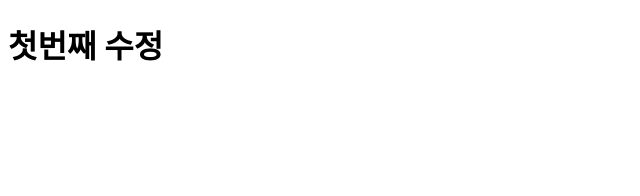
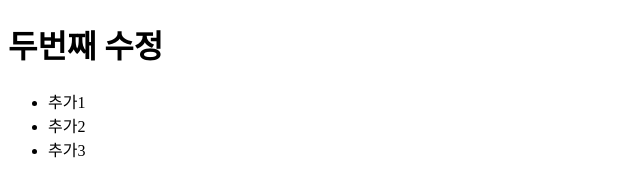
Before and after one commit to junhui77/GitWork, a plain HTML site: page index.html in a window 1280 px wide. Shown: the whole page, without its empty margins (0-640 px from the left). Drawn offline with Linux system fonts and the light colour scheme.

Commit message:
두번째 수정

```diff
--- a/index.html
+++ b/index.html
@@ -4,9 +4,14 @@
     <meta charset="UTF-8">
     <meta http-equiv="X-UA-Compatible" content="IE=edge">
     <meta name="viewport" content="width=device-width, initial-scale=1.0">
-    <title>첫번째 수정</title>
+    <title>두번째 수정</title>
 </head>
 <body>
-    <h1>첫번째 수정</h1>
+    <h1>두번째 수정</h1>
+    <ul>
+        <li>추가1</li>
+        <li>추가2</li>
+        <li>추가3</li>
+    </ul>
 </body>
 </html>
```
